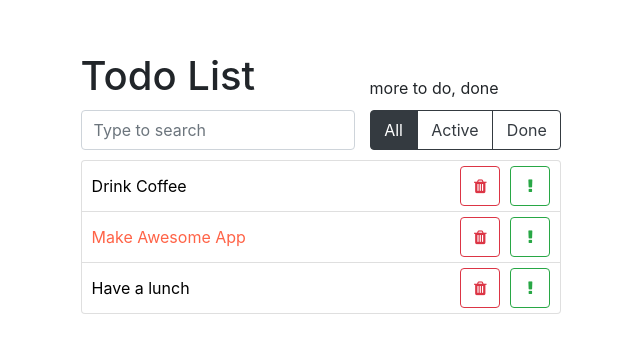
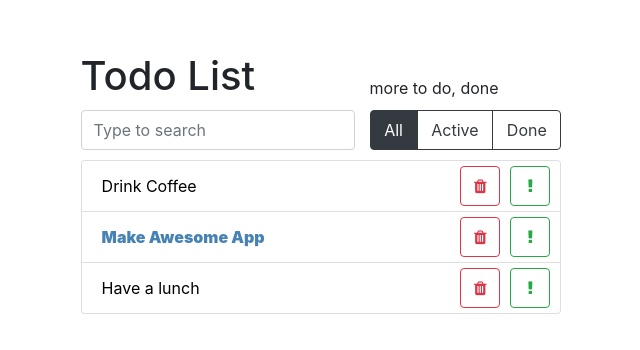
Before and after one commit to iiiokojiadbi/todo-react, a React (Create React App) app: page / in a window 1280 px wide. Shown: the part 148-498 px from the top of the page, without its empty margins (319-959 px from the left). Built offline with nearby package versions, Linux system fonts and the light colour scheme.

Commit message:
feat: клик по компоненту TodoListItem

```diff
--- /dev/null
+++ b/src/blocks/list/__label/list__label.css
@@ -0,0 +1,3 @@
+.list__label {
+  margin-left: 10px;
+}
--- a/src/blocks/list/list.css
+++ b/src/blocks/list/list.css
@@ -1,4 +1,5 @@
-@import url('__item/list__item.css');
+@import url('./__item/list__item.css');
+@import url('./__label/list__label.css');
 
 .list {
 }
--- a/src/components/TodoListItem.js
+++ b/src/components/TodoListItem.js
@@ -1,11 +1,26 @@
 import React, { Component } from 'react';
 
 export default class TodoListItem extends Component {
+  handleLabelClick = () => {
+    console.log(`Done: ${this.props.label}`);
+  };
+
   render() {
-    const { label, important } = this.props;
+    const { label, important = false } = this.props;
+
     const style = {
-      color: important ? 'tomato' : 'black',
+      color: important ? 'steelblue' : 'black',
+      fontWeight: important ? 900 : null,
     };
-    return <span style={style}>{label}</span>;
+
+    return (
+      <span
+        className="list__label"
+        style={style}
+        onClick={this.handleLabelClick}
+      >
+        {label}
+      </span>
+    );
   }
 }
```
